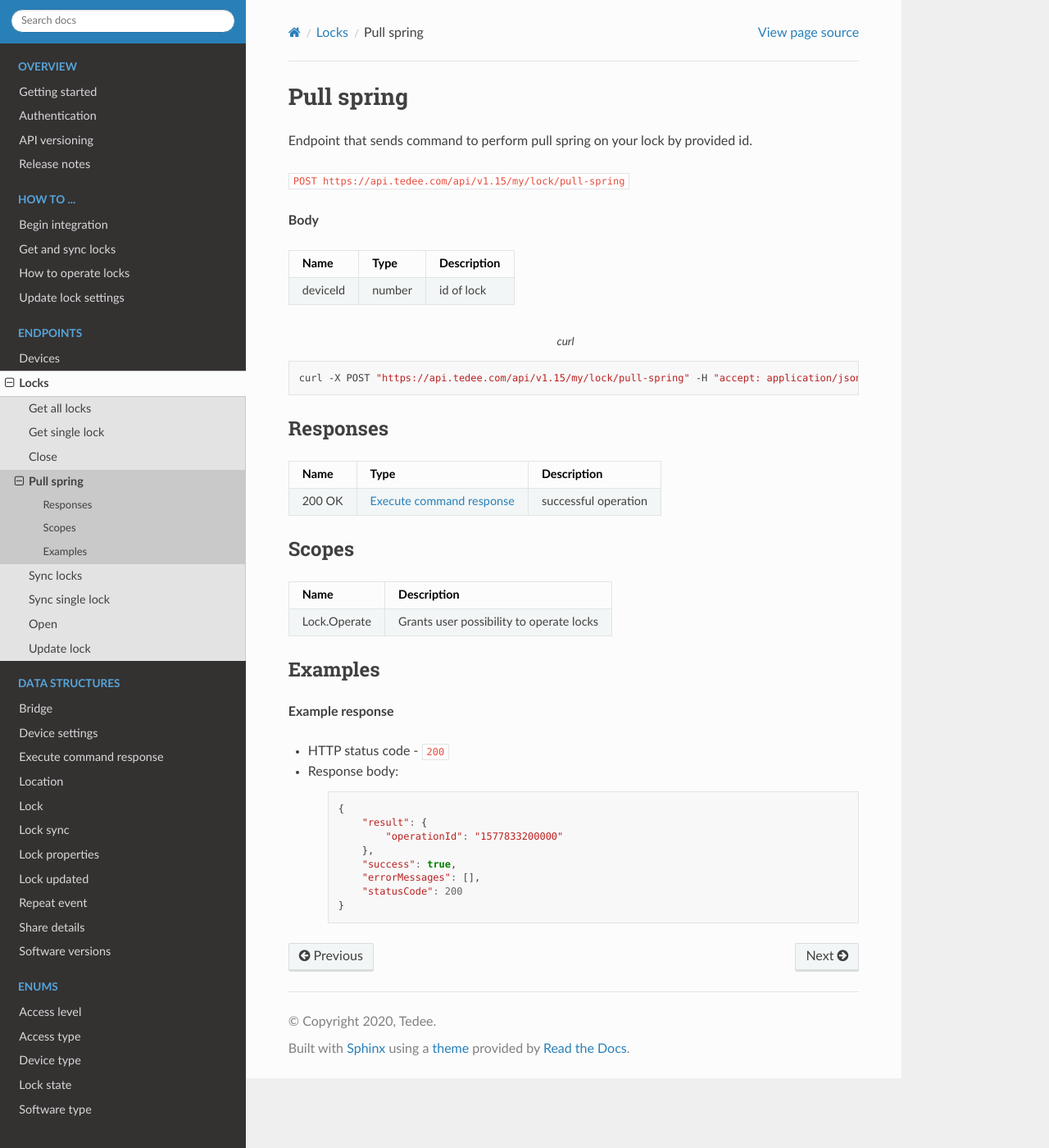
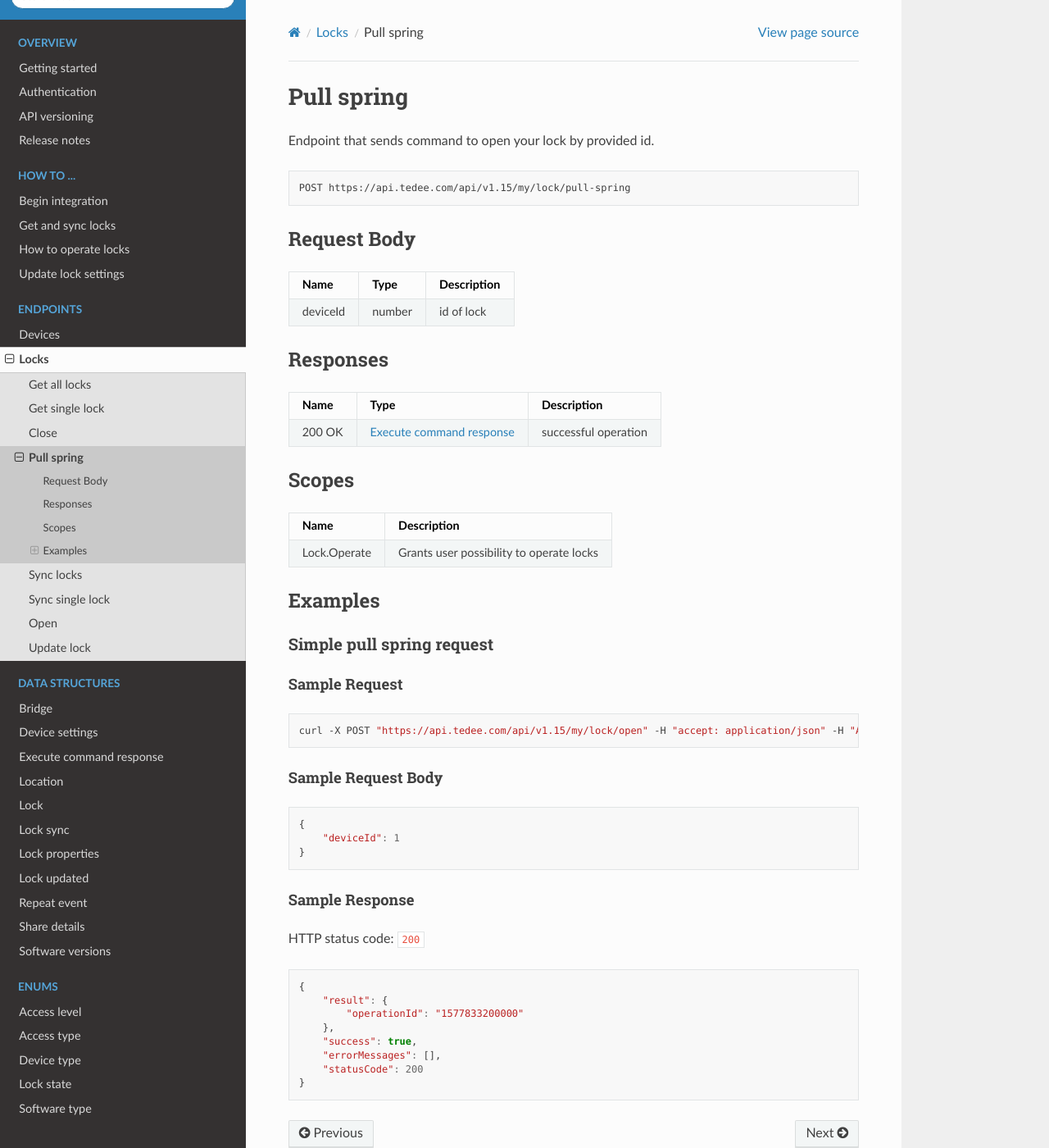
Before and after one commit to tedee-com/tedee-api-doc, a Sphinx documentation site: the page built from docs/source/endpoints/lock/pull-spring.rst, in a window 1280 px wide and 1400 px high. Shown: the whole window at 82% size. Built offline with Sphinx 7.4.7 and the Read the Docs theme 2.0.0, drawn with Linux system fonts in a browser that asks for light colours.

Commit message:
Refactor endpoints for operate locks

```diff
--- a/docs/source/endpoints/lock/pull-spring.rst
+++ b/docs/source/endpoints/lock/pull-spring.rst
@@ -1,23 +1,20 @@
 Pull spring
 =========================
 
-Endpoint that sends command to perform pull spring on your lock by provided id.
+Endpoint that sends command to open your lock by provided id.
 
-``POST |apiUrl|/api/|apiVersion|/my/lock/pull-spring``
+.. code-block:: sh
 
-**Body**
+    POST |apiUrl|/api/|apiVersion|/my/lock/pull-spring
+
+Request Body
+-------------
 
 +------------------------+-----------+--------------------------------------------------+
 | Name                   | Type      | Description                                      |
 +========================+===========+==================================================+
 | deviceId               | number    | id of lock                                       |
 +------------------------+-----------+--------------------------------------------------+
-
-.. code-block:: sh
-    :caption: curl
-
-    curl -X POST "|apiUrl|/api/|apiVersion|/my/lock/pull-spring" -H "accept: application/json" -H "Authorization: Bearer <<access token>>" -d "{\"deviceId\":<<id>>}"
-
 
 Responses
 -------------
@@ -40,18 +37,35 @@ Scopes
 Examples
 -------------
 
-**Example response**
+Simple pull spring request
+^^^^^^^^^^^^^^^^^^^^^^^^^^^^^^^
 
-* HTTP status code - ``200``
-* Response body:
+Sample Request
+""""""""""""""""""""
 
-    .. code-block:: js
+.. code-block:: sh
 
-        {
-            "result": {
-                "operationId": "1577833200000"
-            },
-            "success": true,
-            "errorMessages": [],
-            "statusCode": 200
-        }
+    curl -X POST "|apiUrl|/api/|apiVersion|/my/lock/open" -H "accept: application/json" -H "Authorization: Bearer <<access token>>" -d "<<request body>>"
+
+Sample Request Body
+""""""""""""""""""""
+.. code-block:: js
+
+    {
+        "deviceId": 1
+    }
+
+Sample Response
+""""""""""""""""""""
+HTTP status code: ``200``
+
+.. code-block:: js
+
+    {
+        "result": {
+            "operationId": "1577833200000"
+        },
+        "success": true,
+        "errorMessages": [],
+        "statusCode": 200
+    }
```
Also changed, not shown: docs/source/endpoints/lock/close.rst (+35 -21 lines), docs/source/endpoints/lock/open.rst (+37 -6 lines).
